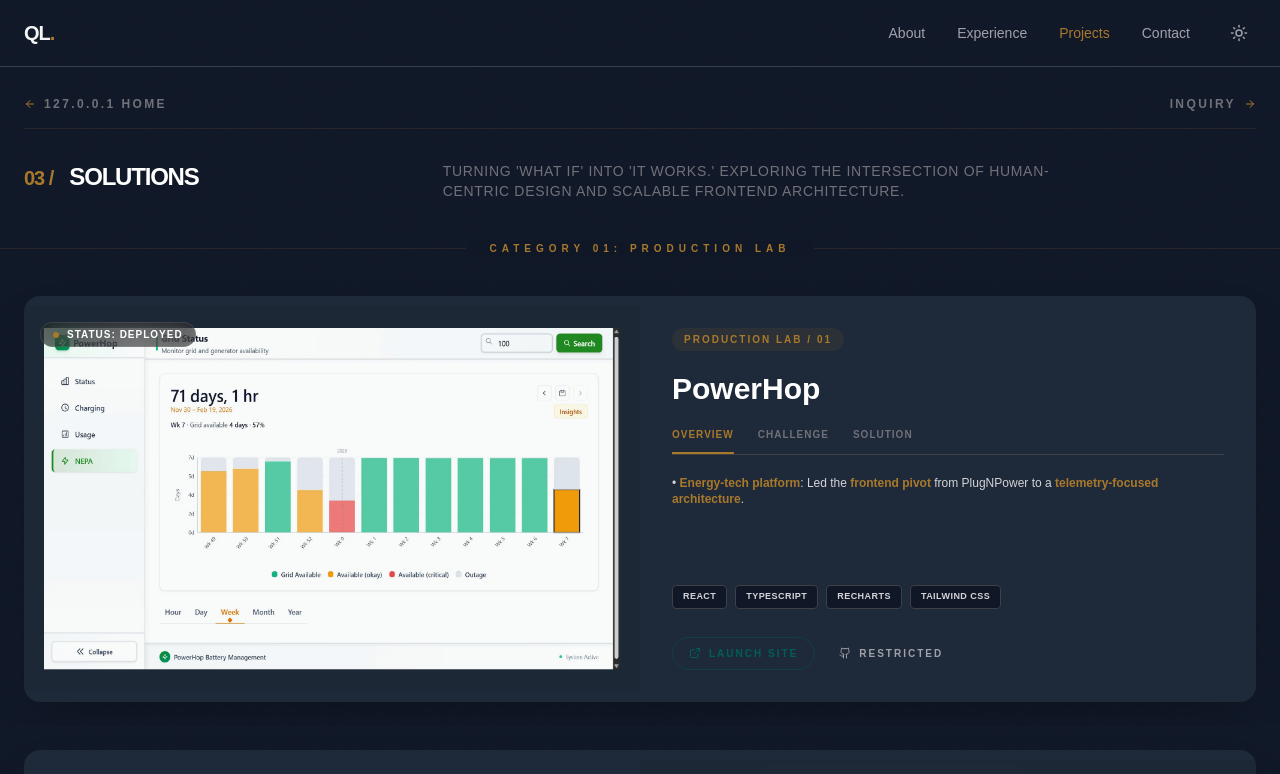
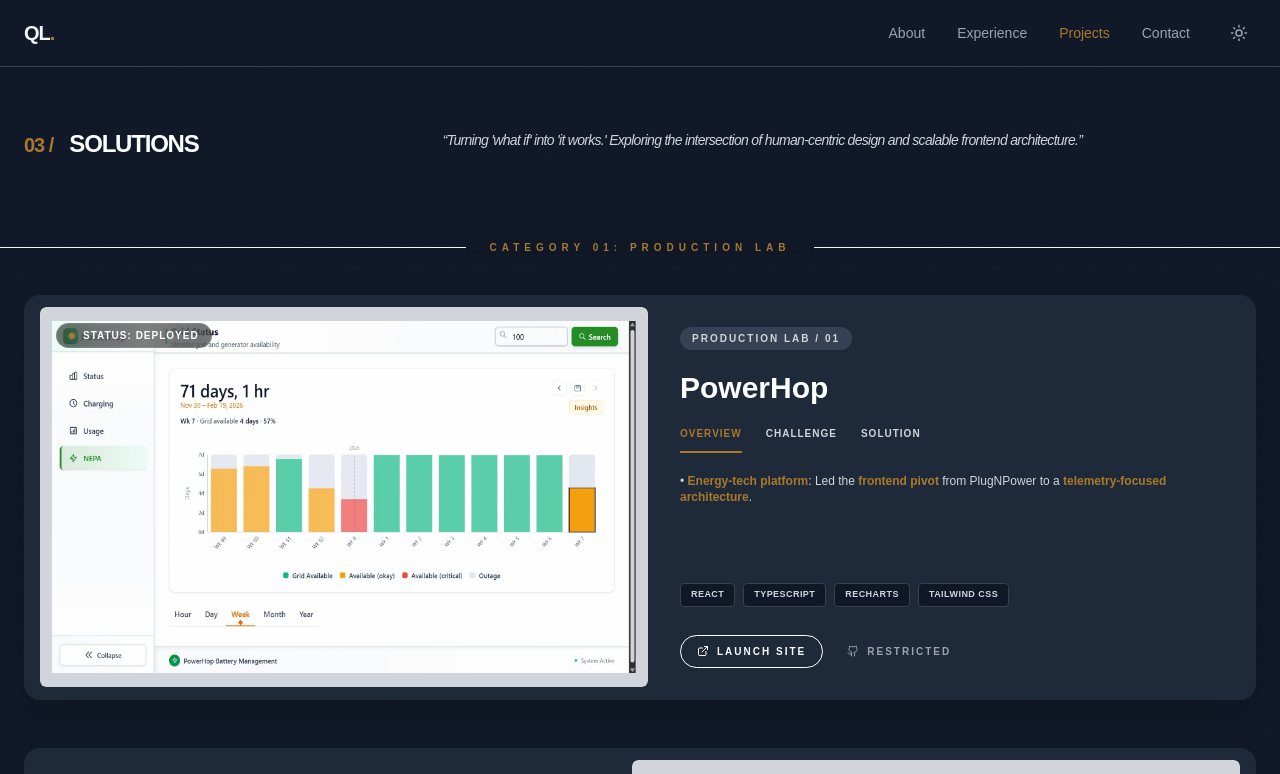
Before and after one commit to AbuMahir980/Qudus_Portfolio, a React (Vite) app: page /projects in a window 1280 px wide. Shown: the top 774 px of the page. Built offline with nearby package versions, Linux system fonts and the light colour scheme.

Commit message:
refactor: change text colors

```diff
--- a/src/components/features/BlueprintTerminal.tsx
+++ b/src/components/features/BlueprintTerminal.tsx
@@ -15,8 +15,8 @@ const BlueprintTerminal: React.FC<BlueprintTerminalProps> = ({ blueprint }) => {
         <div className={cn(
             'rounded-xl border overflow-hidden font-mono text-sm shadow-2xl',
             theme === 'dark'
-                ? 'bg-[#101828] border-zinc-700 text-zinc-300'
-                : 'bg-[#364153] border-zinc-600 text-zinc-200'
+                ? 'bg-[#101828] border-zinc-700 text-gray-300'
+                : 'bg-[#364153] border-zinc-600 text-gray-200'
         )}>
             {/* Terminal Header */}
             <div className={cn(
@@ -25,7 +25,7 @@ const BlueprintTerminal: React.FC<BlueprintTerminalProps> = ({ blueprint }) => {
             )}>
                 <div className="flex items-center gap-2">
                     <Terminal size={14} className="text-[#A9792B]" />
-                    <span className="text-zinc-400 font-medium tracking-wide leading-none">{blueprint.title}</span>
+                    <span className="text-gray-400 font-medium tracking-wide leading-none">{blueprint.title}</span>
                 </div>
                 <div className="flex gap-1.5">
                     <div className="w-2.5 h-2.5 rounded-full bg-zinc-600" />
--- a/src/components/features/ProjectSlice.tsx
+++ b/src/components/features/ProjectSlice.tsx
@@ -48,20 +48,21 @@ const ProjectSlice: React.FC<ProjectSliceProps> = ({ project, reverse }) => {
     };
 
     // Theme-aware tokens
-    const cardBg = theme === 'dark' ? 'bg-[#1E2939] shadow-2xl' : 'bg-white shadow-md border border-zinc-200';
+    const cardBg = theme === 'dark' ? 'bg-[#1E2939] drop-shadow-2xl' : 'bg-white drop-shadow-lg';
     const headingColor = theme === 'dark' ? 'text-white' : 'text-[#364153]';
-    const bodyColor = theme === 'dark' ? 'text-zinc-300' : 'text-zinc-600';
-    const tabBorder = theme === 'dark' ? 'border-zinc-700' : 'border-zinc-200';
-    const tagBg = theme === 'dark' ? 'bg-[#101828] text-zinc-300 border border-zinc-700' : 'bg-zinc-100 text-[#364153] border border-zinc-200';
+    const bodyColor = theme === 'dark' ? 'text-gray-300' : 'text-gray-600';
+    const btnColor = theme === 'dark' ? 'text-white hover:text-[#A9792B] border-white hover:border-[#A9792B]' : 'text-[#364153] border-[#364153] hover:border-[#A9792B] hover:text-[#A9792B]';
+    const tagBg = theme === 'dark' ? 'bg-[#101828] text-gray-300 border border-zinc-700' : 'bg-zinc-100 text-[#364153] border border-zinc-200';
+    const imageBg = theme === 'dark' ? 'bg-gray-300' : 'bg-[#364153]';
 
     return (
         <SectionContainer alternate={false} className="py-4 md:py-6">
             <div className={cn("rounded-2xl overflow-hidden transition-all duration-500", cardBg)}>
-                <div className={`grid grid-cols-1 lg:grid-cols-2 gap-0 items-center ${reverse ? 'lg:direction-rtl' : ''}`}>
+                <div className={`grid grid-cols-1 lg:grid-cols-2 gap-0 items-center ${reverse ? 'lg:direction-rtl pr-4' : 'pl-4'}`}>
                     {/* Visual Content: Image Carousel */}
                     <motion.div
                         variants={reverse ? slideInRight : slideInLeft}
-                        className={cn("relative aspect-[16/10] overflow-hidden", reverse ? 'lg:order-2' : '')}
+                        className={cn("relative aspect-[16/10] overflow-hidden rounded-md", reverse ? 'lg:order-2' : '')}
                     >
                         <div className="absolute top-4 left-4 z-30">
                             <div className="px-3 py-1 rounded-full bg-black/50 backdrop-blur-md border border-white/10 flex items-center gap-2">
@@ -101,7 +102,7 @@ const ProjectSlice: React.FC<ProjectSliceProps> = ({ project, reverse }) => {
                                     <LazyImage
                                         src={project.images[currentImageIndex]}
                                         alt={`${project.title} - ${currentImageIndex + 1}`}
-                                        className="object-contain w-full h-full p-6 bg-zinc-900/5"
+                                        className={cn(imageBg, "object-contain w-full h-full p-4 rounded-md")}
                                     />
                                 </motion.div>
                             </motion.div>
@@ -132,7 +133,7 @@ const ProjectSlice: React.FC<ProjectSliceProps> = ({ project, reverse }) => {
                     <div className={cn("p-8 flex flex-col h-full", reverse ? 'lg:order-1' : '')}>
 
                         {/* Category badge */}
-                        <div className="inline-block px-3 py-1 rounded-full bg-[#A9792B]/10 text-[#A9792B] text-[10px] uppercase tracking-[0.2em] font-bold mb-5 w-fit">
+                        <div className="inline-block px-3 py-1 rounded-full bg-[#364153] text-gray-300 text-[10px] uppercase tracking-[0.2em] font-bold mb-5 w-fit">
                             {project.category === 'production' ? 'Production Lab' : 'The Sandbox'} / 0{project.id === 'powerhop' ? 1 : project.id === 'stem-mets' ? 2 : project.id === 'arc-kitchen' ? 3 : project.id === 'remsy' ? 4 : 5}
                         </div>
 
@@ -143,7 +144,7 @@ const ProjectSlice: React.FC<ProjectSliceProps> = ({ project, reverse }) => {
 
                         {/* Tabs */}
                         <div className="mb-5">
-                            <div className={cn("flex gap-6 border-b mb-5", tabBorder)}>
+                            <div className={cn("flex gap-6 mb-5")}>
                                 {(['overview', 'challenge', 'solution'] as const).map((tab) => (
                                     <button
                                         key={tab}
@@ -152,7 +153,7 @@ const ProjectSlice: React.FC<ProjectSliceProps> = ({ project, reverse }) => {
                                             "pb-3 text-[10px] uppercase tracking-widest transition-all relative font-bold",
                                             activeTab === tab
                                                 ? 'text-[#A9792B]'
-                                                : theme === 'dark' ? 'text-zinc-500 hover:text-zinc-200' : 'text-zinc-400 hover:text-[#364153]'
+                                                : theme === 'dark' ? 'text-gray-300 hover:text-[#A9792B]' : 'text-gray-400 hover:text-[#A9792B]'
                                         )}
                                     >
                                         {tab}
@@ -195,7 +196,7 @@ const ProjectSlice: React.FC<ProjectSliceProps> = ({ project, reverse }) => {
                                     href={project.live}
                                     target="_blank"
                                     rel="noopener noreferrer"
-                                    className="group flex items-center gap-2 text-[10px] font-black uppercase tracking-[0.2em] text-[#005F5A] hover:text-[#005F5A]/70 transition-colors border border-[#005F5A]/40 hover:border-[#005F5A] rounded-full px-4 py-2"
+                                    className={cn("group flex items-center gap-2 text-[10px] font-black uppercase tracking-[0.2em] transition-colors border rounded-full px-4 py-2", btnColor)}
                                 >
                                     <ExternalLink size={12} />
                                     <span>Launch Site</span>
@@ -209,7 +210,7 @@ const ProjectSlice: React.FC<ProjectSliceProps> = ({ project, reverse }) => {
                                     rel="noopener noreferrer"
                                     className={cn(
                                         "flex items-center gap-2 text-[10px] font-black uppercase tracking-[0.2em] transition-colors",
-                                        theme === 'dark' ? "text-zinc-400 hover:text-[#A9792B]" : "text-zinc-500 hover:text-[#A9792B]"
+                                        theme === 'dark' ? "text-gray-400 hover:text-[#A9792B]" : "text-gray-500 hover:text-[#A9792B]"
                                     )}
                                 >
                                     <Github size={12} />
--- a/src/components/hero/Hero.tsx
+++ b/src/components/hero/Hero.tsx
@@ -65,7 +65,7 @@ const Hero: React.FC = () => {
                         variants={fadeIn}
                         className={cn(
                             'text-xl md:text-2xl lg:text-3xl font-bold tracking-tight',
-                            theme === 'dark' ? 'text-zinc-400' : 'text-[#364153]'
+                            theme === 'dark' ? 'text-gray-400' : 'text-[#364153]'
                         )}
                     >
                         {phrases[index].substring(0, subIndex)}
@@ -78,7 +78,7 @@ const Hero: React.FC = () => {
                         variants={fadeIn}
                         className={cn(
                             'text-sm md:text-base font-medium tracking-widest uppercase',
-                            theme === 'dark' ? 'text-zinc-400' : 'text-[#364153]'
+                            theme === 'dark' ? 'text-gray-400' : 'text-[#364153]'
                         )}
                     >
                         Frontend Architecture. Data Integrity. Human-Centric Design.
--- a/src/components/sections/ContactSection.tsx
+++ b/src/components/sections/ContactSection.tsx
@@ -56,7 +56,7 @@ const ContactSection: React.FC = () => {
                         to="/"
                         className={cn(
                             "flex items-center gap-3 text-[9px] md:text-xs font-black uppercase tracking-[0.3em] transition-all group",
-                            theme === 'dark' ? "text-zinc-500 hover:text-[#A9792B]" : "text-zinc-400 hover:text-[#364153]"
+                            theme === 'dark' ? "text-gray-500 hover:text-[#A9792B]" : "text-gray-400 hover:text-[#364153]"
                         )}
                     >
                         <ArrowLeft size={14} className="group-hover:-translate-x-2 transition-transform text-[#A9792B]" />
--- a/src/components/ui/BlueprintTerminal.tsx
+++ b/src/components/ui/BlueprintTerminal.tsx
@@ -24,22 +24,22 @@ const BlueprintTerminal: React.FC<BlueprintTerminalProps> = ({ blueprint, classN
                     <div className="w-3 h-3 rounded-full bg-yellow-500/50" />
                     <div className="w-3 h-3 rounded-full bg-[#005F5A]/70" />
                 </div>
-                <span className="text-zinc-500 text-xs font-medium uppercase tracking-widest leading-none pt-0.5">
+                <span className="text-gray-500 text-xs font-medium uppercase tracking-widest leading-none pt-0.5">
                     {blueprint.title}
                 </span>
             </div>
             <div className="p-4 overflow-x-auto">
                 <div className="flex gap-4 mb-4 border-b border-zinc-800/50 pb-2">
                     <span className="text-[#A9792B]/80 leading-none">TYPE: {blueprint.type.toUpperCase()}</span>
-                    <span className="text-zinc-600 leading-none">|</span>
+                    <span className="text-gray-600 leading-none">|</span>
                     <span className="text-[#005F5A]/80 leading-none">LANG: {blueprint.language.toUpperCase()}</span>
                 </div>
-                <pre className="text-zinc-300 leading-relaxed whitespace-pre font-mono">
+                <pre className="text-gray-300 leading-relaxed whitespace-pre font-mono">
                     <code>{blueprint.code}</code>
                 </pre>
             </div>
             <div className="bg-[#1E2939]/50 px-4 py-1.5 border-t border-zinc-800/50">
-                <div className="flex items-center gap-2 text-[10px] text-zinc-600 uppercase tracking-tighter">
+                <div className="flex items-center gap-2 text-[10px] text-gray-600 uppercase tracking-tighter">
                     <span className="w-1.5 h-1.5 rounded-full bg-[#005F5A] animate-pulse" />
                     System Active
                 </div>
--- a/src/components/ui/EditorialButton.tsx
+++ b/src/components/ui/EditorialButton.tsx
@@ -25,7 +25,7 @@ const EditorialButton: React.FC<EditorialButtonProps> = ({
 
     const solidStyles = "bg-[#005F5A] text-white hover:bg-[#005F5A]/90 shadow-lg shadow-black/10 active:scale-95";
     const outlineStyles = theme === 'dark'
-        ? "border border-zinc-600 text-zinc-300 hover:border-[#A9792B] hover:text-[#A9792B] active:scale-95"
+        ? "border border-zinc-600 text-gray-300 hover:border-[#A9792B] hover:text-[#A9792B] active:scale-95"
         : "border border-[#364153] text-[#364153] hover:border-[#A9792B] hover:text-[#A9792B] active:scale-95";
 
     const variants = {
--- a/src/index.css
+++ b/src/index.css
@@ -21,11 +21,11 @@ body {
 
 .dark body {
   background-color: var(--dark-bg);
-  @apply text-zinc-100;
+  @apply text-gray-100;
 }
 
 .light body {
-  background-color: #ffffff;
+  background-color: #ffffffcb;
   color: #1a1a1a;
 }
 
--- a/src/pages/Projects.tsx
+++ b/src/pages/Projects.tsx
@@ -13,6 +13,8 @@ import { projects } from '../data';
 const Projects: React.FC = () => {
     const { theme } = usePage();
 
+    const borderColor = theme === 'dark' ? "border-white" : "border-[#364153]";
+
     const productionProjects = projects.filter(p => p.category === 'production');
     const sandboxProjects = projects.filter(p => p.category === 'sandbox');
 
@@ -21,40 +23,7 @@ const Projects: React.FC = () => {
             <SEOHead {...seoConfig.home} title="Solutions | Qudus Lawal" />
 
             <SectionContainer id="projects-header" className="pt-4 md:pt-8 pb-0">
-                <div className="space-y-8 mb-6">
-                    {/* Navigation Row */}
-                    <motion.div
-                        initial={{ opacity: 0, y: -10 }}
-                        whileInView={{ opacity: 1, y: 0 }}
-                        viewport={{ once: true }}
-                        transition={{ duration: 0.8, delay: 0.2 }}
-                        className={cn(
-                            "flex justify-between items-center pb-4",
-                            theme === 'dark' ? "border-b border-zinc-800" : "border-b border-zinc-100"
-                        )}
-                    >
-                        <Link
-                            to="/"
-                            className={cn(
-                                "flex items-center gap-2 text-[9px] md:text-xs font-bold uppercase tracking-[0.2em] transition-all group",
-                                theme === 'dark' ? "text-zinc-500 hover:text-[#A9792B]" : "text-zinc-400 hover:text-[#364153]"
-                            )}
-                        >
-                            <ArrowLeft size={12} className="group-hover:-translate-x-1 transition-transform text-[#A9792B]" />
-                            <span>127.0.0.1 HOME</span>
-                        </Link>
-
-                        <Link
-                            to="/contact"
-                            className={cn(
-                                "flex items-center gap-2 text-[9px] md:text-xs font-bold uppercase tracking-[0.2em] transition-all group text-right",
-                                theme === 'dark' ? "text-zinc-500 hover:text-[#A9792B]" : "text-zinc-400 hover:text-[#364153]"
-                            )}
-                        >
-                            <span>Inquiry</span>
-                            <ArrowRight size={12} className="group-hover:translate-x-1 transition-transform text-[#A9792B]" />
-                        </Link>
-                    </motion.div>
+                <div className="space-y-8 py-8 mb-6">
 
                     <div className="grid grid-cols-1 md:grid-cols-12 gap-6 items-start">
                         {/* Left Side: Heading */}
@@ -85,12 +54,12 @@ const Projects: React.FC = () => {
                                 transition={{ duration: 0.8 }}
                                 className="max-w-2xl"
                             >
-                                <p className={cn(
-                                    "text-xs md:text-sm font-medium leading-loose uppercase tracking-wider",
-                                    theme === 'dark' ? "text-zinc-500" : "text-zinc-600"
+                                <q className={cn(
+                                    "text-xs md:text-sm font-medium italic leading-loose tracking-tighter",
+                                    theme === 'dark' ? "text-gray-300" : "text-[#364153]"
                                 )}>
                                     Turning 'what if' into 'it works.' Exploring the intersection of human-centric design and scalable frontend architecture.
-                                </p>
+                                </q>
                             </motion.div>
                         </div>
                     </div>
@@ -100,7 +69,7 @@ const Projects: React.FC = () => {
             {/* Production Lab Category */}
             <div className="relative mt-4 mb-4">
                 <div className="absolute inset-0 flex items-center" aria-hidden="true">
-                    <div className={cn("w-full", theme === 'dark' ? "border-t border-zinc-800" : "border-t border-zinc-200")}></div>
+                    <div className={cn("w-full", theme === 'dark' ? "border-t border-white/95" : "border-t border-[#364153]")}></div>
                 </div>
                 <div className="relative flex justify-center">
                     <span className={cn(
@@ -125,12 +94,12 @@ const Projects: React.FC = () => {
             {/* Sandbox Category */}
             <div className="relative mt-12 mb-4">
                 <div className="absolute inset-0 flex items-center" aria-hidden="true">
-                    <div className={cn("w-full", theme === 'dark' ? "border-t border-zinc-800" : "border-t border-zinc-200")}></div>
+                    <div className={cn("w-full", theme === 'dark' ? "border-t border-white/95" : "border-t border-[#364153]")}></div>
                 </div>
                 <div className="relative flex justify-center">
                     <span className={cn(
                         "px-6 text-[10px] font-black uppercase tracking-[0.5em]",
-                        theme === 'dark' ? "bg-[#101828] text-zinc-500" : "bg-white text-zinc-500"
+                        theme === 'dark' ? "bg-[#101828] text-[#A9792B]" : "bg-white text-[#A9792B]"
                     )}>
                         Category 02: THE Sandbox
                     </span>
@@ -148,16 +117,13 @@ const Projects: React.FC = () => {
             </div>
 
             {/* Page Footer: Back to Home */}
-            <SectionContainer id="projects-footer" className="pb-16 pt-0">
-                <div className={cn(
-                    "pt-8 flex justify-center",
-                    theme === 'dark' ? "border-t border-zinc-800" : "border-t border-zinc-200"
-                )}>
+            <SectionContainer id="projects-footer">
+                <div className={cn("mt-10 pt-8 border-t flex justify-center", borderColor)}>
                 <Link
                     to="/"
                     className={cn(
                         "flex items-center gap-3 text-[9px] md:text-xs font-black uppercase tracking-[0.3em] transition-all group",
-                            theme === 'dark' ? "text-zinc-500 hover:text-[#A9792B]" : "text-zinc-400 hover:text-[#364153]"
+                        theme === 'dark' ? "text-white hover:text-[#A9792B]" : "text-[#364153] hover:text-[#A9792B]"
                     )}
                 >
                     <ArrowLeft size={14} className="group-hover:-translate-x-2 transition-transform text-[#A9792B]" />
```
Also changed, not shown: src/components/layout/Footer.tsx (+5 -5 lines), src/components/layout/NavBar.tsx (+5 -5 lines), src/components/sections/AboutSection.tsx (+4 -4 lines), src/components/sections/ExperienceSection.tsx (+4 -4 lines). Lines whose indentation alone changed are shown as unchanged.
